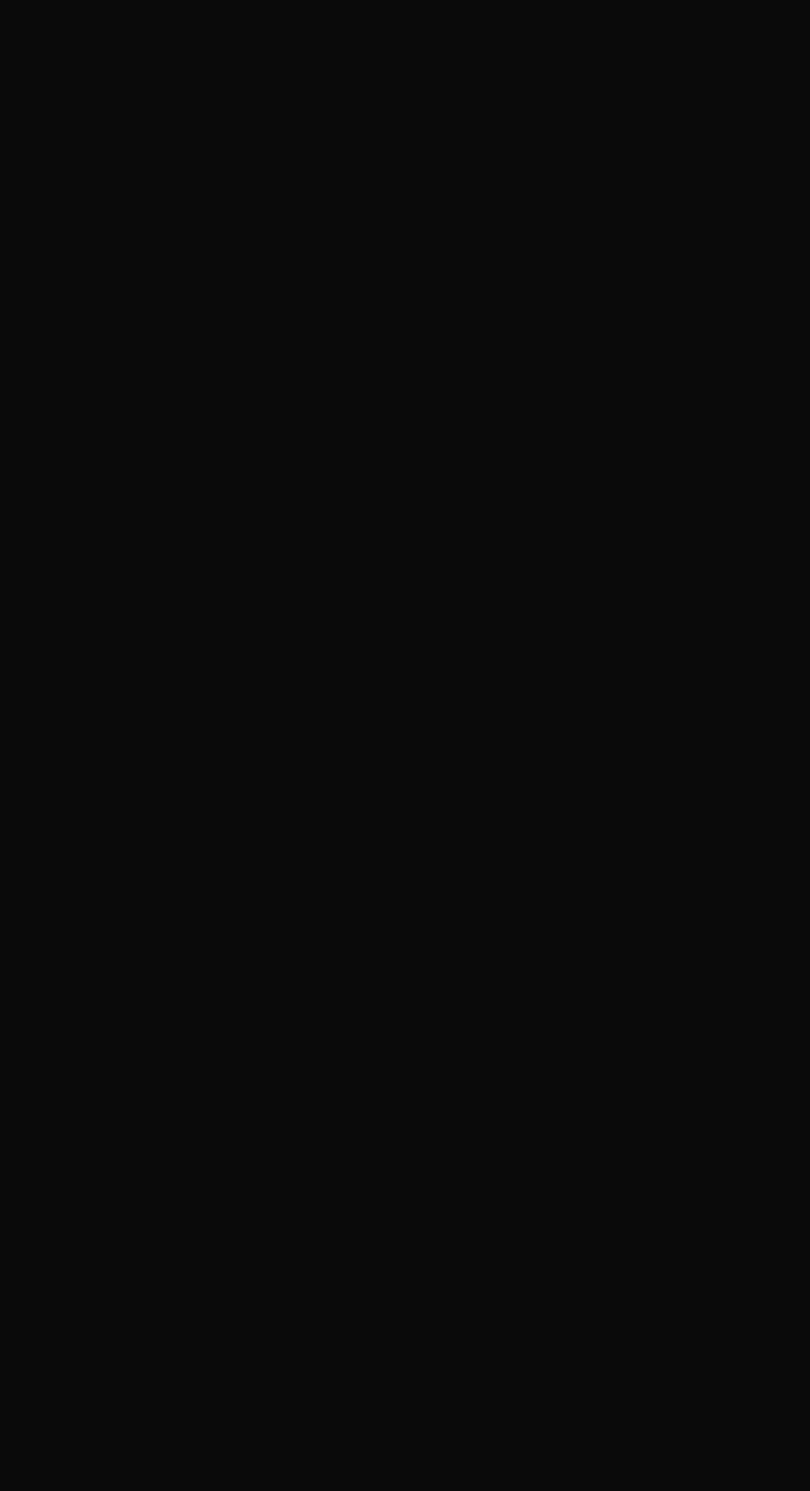
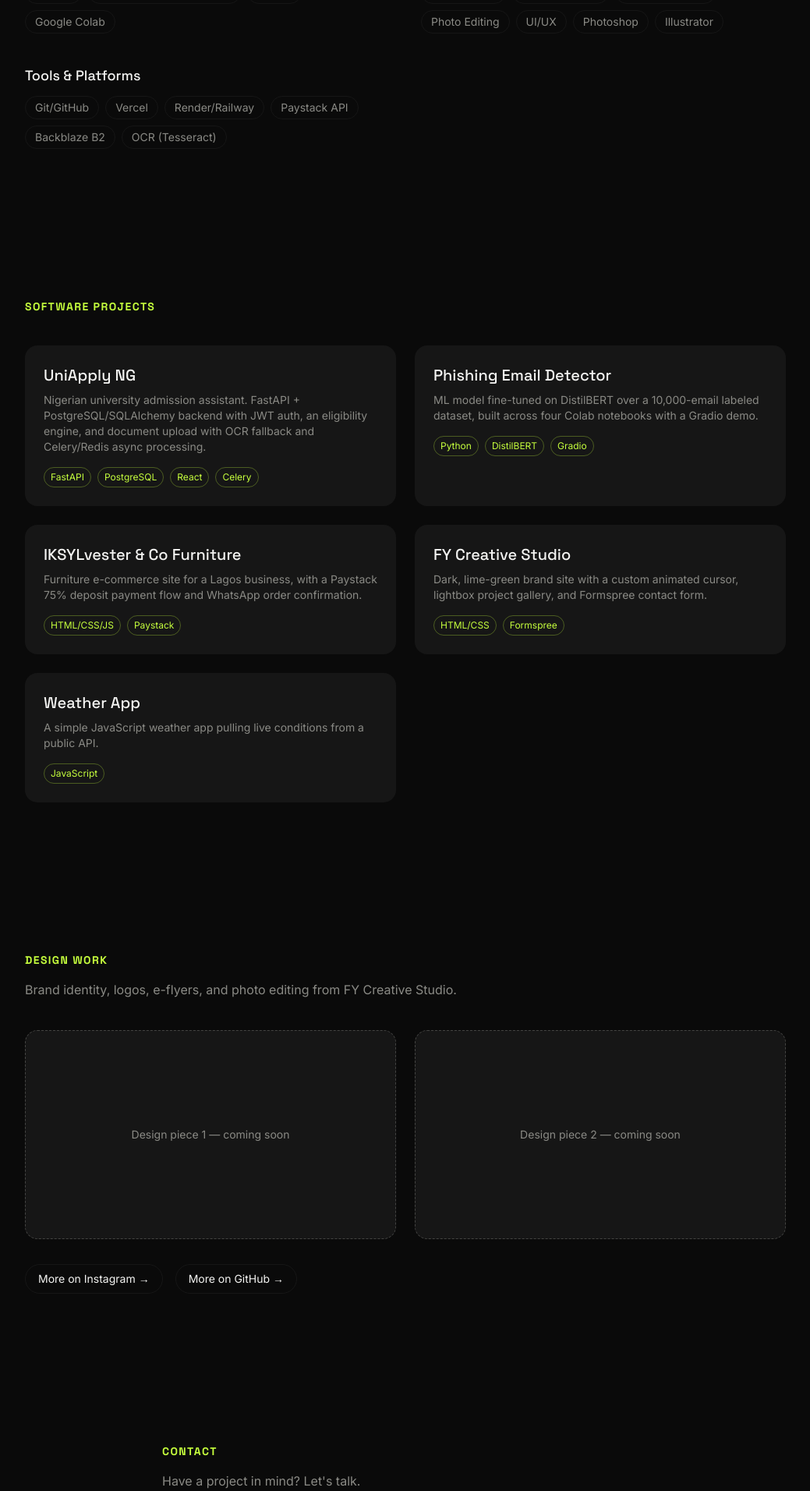
Before and after one commit to LowkeyFY/Portfolio-website, a React (Vite) app in the folder frontend/: page / in a window 1280 px wide. Shown: the part 1768-3680 px from the top of the page at 78% size, without its empty margins (120-1159 px from the left). Before the commit the page ends 1399 px from the top, so only its background shows below. Built offline with nearby package versions, Linux system fonts and the light colour scheme.

Commit message:
Add Skills, Projects, Design Work, Contact sections

```diff
--- a/frontend/src/App.tsx
+++ b/frontend/src/App.tsx
@@ -1,6 +1,10 @@
 import Navbar from "./components/Navbar";
 import Hero from "./components/Hero";
 import About from "./components/About";
+import Skills from "./components/Skills";
+import Projects from "./components/Projects";
+import DesignWork from "./components/DesignWork";
+import Contact from "./components/Contact";
 
 function App() {
   return (
@@ -8,6 +12,10 @@ function App() {
       <Navbar />
       <Hero />
       <About />
+      <Skills />
+      <Projects />
+      <DesignWork />
+      <Contact />
     </div>
   );
 }
--- /dev/null
+++ b/frontend/src/components/Contact.tsx
@@ -0,0 +1,30 @@
+import { useForm } from "react-hook-form";
+
+type ContactFormData = { name: string; email: string; message: string };
+
+export default function Contact() {
+  const { register, handleSubmit, reset, formState: { isSubmitting, isSubmitSuccessful } } = useForm<ContactFormData>();
+
+  const onSubmit = async (data: ContactFormData) => {
+    // TODO: wire to backend /contact endpoint once built
+    console.log("Contact form submitted:", data);
+    await new Promise((resolve) => setTimeout(resolve, 500));
+    reset();
+  };
+
+  return (
+    <section id="contact" className="px-6 max-w-2xl mx-auto py-24">
+      <h2 className="font-display font-bold text-accent text-sm tracking-widest uppercase mb-4">Contact</h2>
+      <p className="text-muted mb-8">Have a project in mind? Let's talk.</p>
+      <form onSubmit={handleSubmit(onSubmit)} className="space-y-4">
+        <input {...register("name", { required: true })} placeholder="Name" className="w-full bg-surface text-fg placeholder-muted rounded-lg px-4 py-3 outline-none focus:ring-2 focus:ring-accent" />
+        <input {...register("email", { required: true })} type="email" placeholder="Email" className="w-full bg-surface text-fg placeholder-muted rounded-lg px-4 py-3 outline-none focus:ring-2 focus:ring-accent" />
+        <textarea {...register("message", { required: true })} placeholder="Message" rows={5} className="w-full bg-surface text-fg placeholder-muted rounded-lg px-4 py-3 outline-none focus:ring-2 focus:ring-accent" />
+        <button type="submit" disabled={isSubmitting} className="bg-accent text-bg font-medium px-6 py-3 rounded-full hover:opacity-90 disabled:opacity-50">
+          {isSubmitting ? "Sending..." : "Send Message"}
+        </button>
+        {isSubmitSuccessful && <p className="text-accent text-sm">Thanks — I'll get back to you soon.</p>}
+      </form>
+    </section>
+  );
+}
--- /dev/null
+++ b/frontend/src/components/DesignWork.tsx
@@ -0,0 +1,20 @@
+export default function DesignWork() {
+  return (
+    <section id="design" className="px-6 max-w-5xl mx-auto py-24">
+      <h2 className="font-display font-bold text-accent text-sm tracking-widest uppercase mb-4">Design Work</h2>
+      <p className="text-muted max-w-xl mb-10">Brand identity, logos, e-flyers, and photo editing from FY Creative Studio.</p>
+      <div className="grid md:grid-cols-2 gap-6">
+        <div className="aspect-video bg-surface rounded-2xl flex items-center justify-center border border-dashed border-muted/40">
+          <span className="text-muted text-sm">Design piece 1 — coming soon</span>
+        </div>
+        <div className="aspect-video bg-surface rounded-2xl flex items-center justify-center border border-dashed border-muted/40">
+          <span className="text-muted text-sm">Design piece 2 — coming soon</span>
+        </div>
+      </div>
+      <div className="mt-8 flex gap-4">
+        <a href="https://instagram.com/FY_CREATIVE_STUDIOS" target="_blank" rel="noopener noreferrer" className="text-sm text-fg border border-surface rounded-full px-4 py-2 hover:border-accent transition-colors">More on Instagram →</a>
+        <a href="https://github.com/LowkeyFY" target="_blank" rel="noopener noreferrer" className="text-sm text-fg border border-surface rounded-full px-4 py-2 hover:border-accent transition-colors">More on GitHub →</a>
+      </div>
+    </section>
+  );
+}
--- /dev/null
+++ b/frontend/src/components/Projects.tsx
@@ -0,0 +1,28 @@
+const projects = [
+  { name: "UniApply NG", description: "Nigerian university admission assistant. FastAPI + PostgreSQL/SQLAlchemy backend with JWT auth, an eligibility engine, and document upload with OCR fallback and Celery/Redis async processing.", tags: ["FastAPI", "PostgreSQL", "React", "Celery"], link: "https://github.com/LowkeyFY" },
+  { name: "Phishing Email Detector", description: "ML model fine-tuned on DistilBERT over a 10,000-email labeled dataset, built across four Colab notebooks with a Gradio demo.", tags: ["Python", "DistilBERT", "Gradio"], link: "https://github.com/LowkeyFY" },
+  { name: "IKSYLvester & Co Furniture", description: "Furniture e-commerce site for a Lagos business, with a Paystack 75% deposit payment flow and WhatsApp order confirmation.", tags: ["HTML/CSS/JS", "Paystack"], link: "https://github.com/LowkeyFY" },
+  { name: "FY Creative Studio", description: "Dark, lime-green brand site with a custom animated cursor, lightbox project gallery, and Formspree contact form.", tags: ["HTML/CSS", "Formspree"], link: "https://github.com/LowkeyFY" },
+  { name: "Weather App", description: "A simple JavaScript weather app pulling live conditions from a public API.", tags: ["JavaScript"], link: "https://github.com/LowkeyFY" },
+];
+
+export default function Projects() {
+  return (
+    <section id="projects" className="px-6 max-w-5xl mx-auto py-24">
+      <h2 className="font-display font-bold text-accent text-sm tracking-widest uppercase mb-10">Software Projects</h2>
+      <div className="grid md:grid-cols-2 gap-6">
+        {projects.map((project) => (
+          <a key={project.name} href={project.link} target="_blank" rel="noopener noreferrer" className="block bg-surface rounded-2xl p-6 hover:-translate-y-1 transition-transform">
+            <h3 className="font-display text-xl text-fg mb-2">{project.name}</h3>
+            <p className="text-muted text-sm mb-4">{project.description}</p>
+            <div className="flex flex-wrap gap-2">
+              {project.tags.map((tag) => (
+                <span key={tag} className="text-xs text-accent border border-accent/30 rounded-full px-2 py-1">{tag}</span>
+              ))}
+            </div>
+          </a>
+        ))}
+      </div>
+    </section>
+  );
+}
--- /dev/null
+++ b/frontend/src/components/Skills.tsx
@@ -0,0 +1,29 @@
+const skillGroups = [
+  { category: "Frontend", skills: ["React", "TypeScript", "JavaScript", "Vite", "Tailwind CSS", "React Router", "Framer Motion"] },
+  { category: "Backend", skills: ["Node.js", "Express", "FastAPI", "PostgreSQL", "SQLAlchemy", "Prisma", "JWT Auth", "Celery", "Redis"] },
+  { category: "ML / Data", skills: ["Python", "Transformers (DistilBERT)", "Gradio", "Google Colab"] },
+  { category: "Design", skills: ["Logo Design", "E-Flyer Design", "Website Design", "Photo Editing", "UI/UX", "Photoshop", "Illustrator"] },
+  { category: "Tools & Platforms", skills: ["Git/GitHub", "Vercel", "Render/Railway", "Paystack API", "Backblaze B2", "OCR (Tesseract)"] },
+];
+
+export default function Skills() {
+  return (
+    <section id="skills" className="px-6 max-w-5xl mx-auto py-24">
+      <h2 className="font-display font-bold text-accent text-sm tracking-widest uppercase mb-10">Skills</h2>
+      <div className="grid md:grid-cols-2 gap-10">
+        {skillGroups.map((group) => (
+          <div key={group.category}>
+            <h3 className="font-display text-fg text-lg mb-3">{group.category}</h3>
+            <div className="flex flex-wrap gap-2">
+              {group.skills.map((skill) => (
+                <span key={skill} className="text-sm text-muted border border-surface rounded-full px-3 py-1 hover:border-accent hover:text-fg transition-colors">
+                  {skill}
+                </span>
+              ))}
+            </div>
+          </div>
+        ))}
+      </div>
+    </section>
+  );
+}
```
